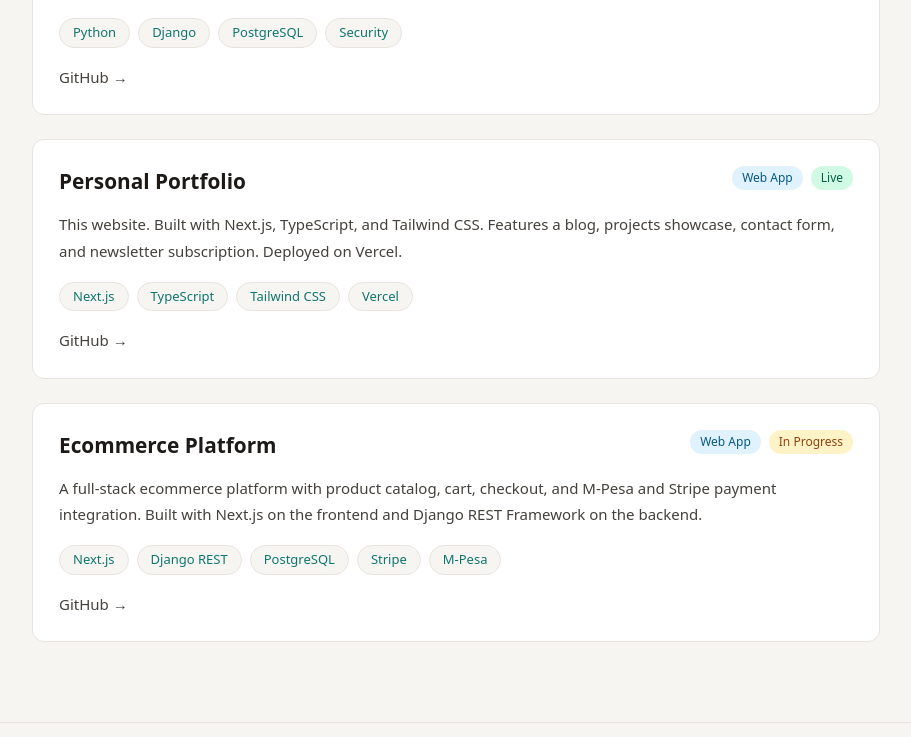
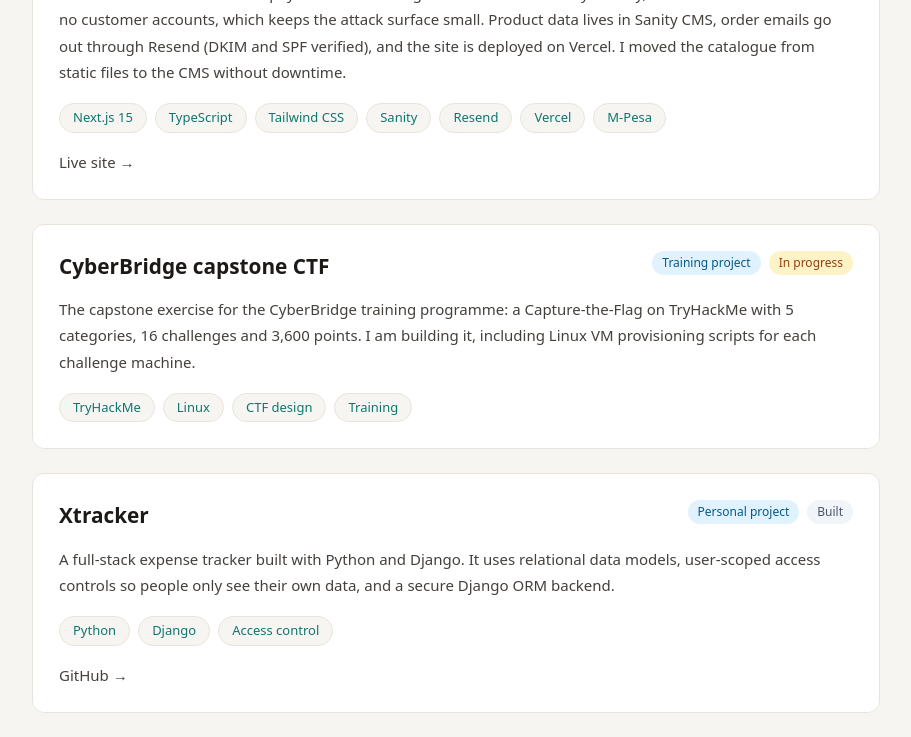
Before and after one commit to MunyiriCM/my-portfolio, a Next.js app: page /projects in a window 1280 px wide. Shown: the part 480-1217 px from the top of the page, without its empty margins (184-1095 px from the left). Built offline with nearby package versions, Linux system fonts and the light colour scheme.

Commit message:
Update content from master CV, remove employer name, light theme for contact and footer, harden contact route

```diff
--- a/app/contact/page.tsx
+++ b/app/contact/page.tsx
@@ -16,7 +16,7 @@
     setFormData({ ...formData, [e.target.name]: e.target.value });
   }
 
-  async function handleSubmit(e: React.MouseEvent<HTMLButtonElement>) {
+  async function handleSubmit(e: React.FormEvent<HTMLFormElement>) {
     e.preventDefault();
     setStatus("loading");
     try {
@@ -38,13 +38,12 @@
 
   const inputStyle = {
     width: "100%",
-    backgroundColor: "#111827",
-    border: "1px solid #374151",
+    backgroundColor: "#FFFFFF",
+    border: "1px solid #D6D2CA",
     borderRadius: "8px",
     padding: "12px 16px",
-    fontSize: "14px",
-    color: "#F9FAFB",
-    outline: "none",
+    fontSize: "15px",
+    color: "#1C1917",
     boxSizing: "border-box" as const,
   };
 
@@ -52,88 +51,90 @@
     display: "block",
     fontSize: "14px",
     fontWeight: "500" as const,
-    color: "#9CA3AF",
+    color: "#44403C",
     marginBottom: "8px",
   };
+
+  const infoHeading = { color: "#1C1917", fontWeight: "600" as const, fontSize: "16px", marginBottom: "8px" };
 
   return (
     <div style={{ maxWidth: "896px", margin: "0 auto", padding: "120px 24px 80px" }}>
 
       <Reveal>
         <section style={{ marginBottom: "64px" }}>
-          <h1 style={{ color: "#F9FAFB", fontSize: "2.5rem", fontWeight: "700", marginBottom: "16px" }}>Get in touch</h1>
-          <p style={{ color: "#9CA3AF", fontSize: "16px", lineHeight: "1.8", maxWidth: "600px" }}>
-            Open to cybersecurity roles, freelance web development projects, and technical collaborations. Fill in the form and I will get back to you as soon as possible.
+          <h1 style={{ color: "#1C1917", fontSize: "2.6rem", fontWeight: "700", marginBottom: "18px" }}>Get in touch</h1>
+          <p style={{ color: "#44403C", fontSize: "18px", lineHeight: "1.8", maxWidth: "620px" }}>
+            Open to cybersecurity roles, freelance web development projects and technical collaborations. Fill in the form and I will get back to you as soon as possible.
           </p>
         </section>
       </Reveal>
 
       <Reveal>
-        <div style={{ display: "grid", gridTemplateColumns: "1fr 2fr", gap: "64px" }}>
+        <div style={{ display: "flex", flexWrap: "wrap", gap: "56px" }}>
 
-          <div style={{ display: "flex", flexDirection: "column", gap: "32px" }}>
+          <div style={{ flex: "1 1 220px", display: "flex", flexDirection: "column", gap: "30px" }}>
             <div>
-              <h2 style={{ color: "#F9FAFB", fontWeight: "600", fontSize: "15px", marginBottom: "6px" }}>Email</h2>
-              <p style={{ color: "#9CA3AF", fontSize: "14px" }}>mmunyiri12@gmail.com</p>
+              <h2 style={infoHeading}>Email</h2>
+              <a href="mailto:mmunyiri12@gmail.com" style={{ color: "#0F766E", fontSize: "15px", textDecoration: "none" }}>mmunyiri12@gmail.com</a>
             </div>
             <div>
-              <h2 style={{ color: "#F9FAFB", fontWeight: "600", fontSize: "15px", marginBottom: "6px" }}>Location</h2>
-              <p style={{ color: "#9CA3AF", fontSize: "14px" }}>Nairobi, Kenya</p>
+              <h2 style={infoHeading}>Location</h2>
+              <p style={{ color: "#44403C", fontSize: "15px" }}>Nairobi, Kenya</p>
             </div>
             <div>
-              <h2 style={{ color: "#F9FAFB", fontWeight: "600", fontSize: "15px", marginBottom: "10px" }}>LinkedIn</h2>
-              <a href="https://linkedin.com/in/markmunyiri" target="_blank" rel="noopener noreferrer" style={{ display: "inline-flex", alignItems: "center", gap: "6px", backgroundColor: "#0A66C2", color: "#ffffff", padding: "8px 16px", borderRadius: "6px", fontSize: "13px", fontWeight: "500", textDecoration: "none" }}>Visit LinkedIn ↗</a>
+              <h2 style={infoHeading}>LinkedIn</h2>
+              <a href="https://www.linkedin.com/in/mark-ciira-1a1a332a4/" target="_blank" rel="noopener noreferrer" style={{ display: "inline-flex", alignItems: "center", gap: "6px", backgroundColor: "#0A66C2", color: "#FFFFFF", padding: "9px 18px", borderRadius: "6px", fontSize: "14px", fontWeight: "500", textDecoration: "none" }}>Visit LinkedIn ↗</a>
             </div>
             <div>
-              <h2 style={{ color: "#F9FAFB", fontWeight: "600", fontSize: "15px", marginBottom: "10px" }}>GitHub</h2>
-              <a href="https://github.com/MunyiriCM" target="_blank" rel="noopener noreferrer" style={{ display: "inline-flex", alignItems: "center", gap: "6px", backgroundColor: "#374151", color: "#F9FAFB", padding: "8px 16px", borderRadius: "6px", fontSize: "13px", fontWeight: "500", textDecoration: "none" }}>Visit GitHub ↗</a>
+              <h2 style={infoHeading}>GitHub</h2>
+              <a href="https://github.com/MunyiriCM" target="_blank" rel="noopener noreferrer" style={{ display: "inline-flex", alignItems: "center", gap: "6px", backgroundColor: "#1C1917", color: "#FFFFFF", padding: "9px 18px", borderRadius: "6px", fontSize: "14px", fontWeight: "500", textDecoration: "none" }}>Visit GitHub ↗</a>
             </div>
           </div>
 
-          <div style={{ display: "flex", flexDirection: "column", gap: "20px" }}>
-            <div style={{ display: "grid", gridTemplateColumns: "1fr 1fr", gap: "16px" }}>
+          <form onSubmit={handleSubmit} style={{ flex: "2 1 340px", display: "flex", flexDirection: "column", gap: "20px" }}>
+            <div style={{ display: "grid", gridTemplateColumns: "repeat(auto-fit, minmax(200px, 1fr))", gap: "16px" }}>
               <div>
-                <label style={labelStyle}>Name</label>
-                <input type="text" name="name" value={formData.name} onChange={handleChange} placeholder="Your name" style={inputStyle} />
+                <label htmlFor="name" style={labelStyle}>Name</label>
+                <input id="name" type="text" name="name" value={formData.name} onChange={handleChange} placeholder="Your name" maxLength={100} required style={inputStyle} />
               </div>
               <div>
-                <label style={labelStyle}>Email</label>
-                <input type="email" name="email" value={formData.email} onChange={handleChange} placeholder="your@email.com" style={inputStyle} />
+                <label htmlFor="email" style={labelStyle}>Email</label>
+                <input id="email" type="email" name="email" value={formData.email} onChange={handleChange} placeholder="you@example.com" maxLength={200} required style={inputStyle} />
               </div>
             </div>
 
             <div>
-              <label style={labelStyle}>Subject</label>
-              <select name="subject" value={formData.subject} onChange={handleChange} style={{ ...inputStyle, cursor: "pointer" }}>
-                <option value="" style={{ backgroundColor: "#111827" }}>Select a subject</option>
-                <option value="Job Opportunity" style={{ backgroundColor: "#111827" }}>Job opportunity</option>
-                <option value="Freelance Project" style={{ backgroundColor: "#111827" }}>Freelance project</option>
-                <option value="Collaboration" style={{ backgroundColor: "#111827" }}>Collaboration</option>
-                <option value="General Enquiry" style={{ backgroundColor: "#111827" }}>General enquiry</option>
+              <label htmlFor="subject" style={labelStyle}>Subject</label>
+              <select id="subject" name="subject" value={formData.subject} onChange={handleChange} required style={{ ...inputStyle, cursor: "pointer" }}>
+                <option value="">Select a subject</option>
+                <option value="Job Opportunity">Job opportunity</option>
+                <option value="Freelance Project">Freelance project</option>
+                <option value="Collaboration">Collaboration</option>
+                <option value="General Enquiry">General enquiry</option>
               </select>
             </div>
 
             <div>
-              <label style={labelStyle}>Message</label>
-              <textarea name="message" value={formData.message} onChange={handleChange} placeholder="Tell me about your project or enquiry..." rows={6} style={{ ...inputStyle, resize: "none" }} />
+              <label htmlFor="message" style={labelStyle}>Message</label>
+              <textarea id="message" name="message" value={formData.message} onChange={handleChange} placeholder="Tell me about your project or enquiry..." rows={6} maxLength={5000} required style={{ ...inputStyle, resize: "vertical" }} />
             </div>
 
             {status === "success" && (
-              <div style={{ backgroundColor: "#0F2E2B", border: "1px solid #14B8A6", borderRadius: "8px", padding: "12px 16px", color: "#14B8A6", fontSize: "14px" }}>
-                Message sent successfully. I will get back to you soon.
+              <div role="status" style={{ backgroundColor: "#D1FAE5", border: "1px solid #6EE7B7", borderRadius: "8px", padding: "12px 16px", color: "#065F46", fontSize: "15px" }}>
+                Message sent. I will get back to you soon.
               </div>
             )}
 
             {status === "error" && (
-              <div style={{ backgroundColor: "#2D1515", border: "1px solid #7F1D1D", borderRadius: "8px", padding: "12px 16px", color: "#FCA5A5", fontSize: "14px" }}>
-                Something went wrong. Please try again or email me directly.
+              <div role="alert" style={{ backgroundColor: "#FEE2E2", border: "1px solid #FCA5A5", borderRadius: "8px", padding: "12px 16px", color: "#991B1B", fontSize: "15px" }}>
+                Something went wrong. Please try again or email me directly at mmunyiri12@gmail.com.
               </div>
             )}
 
-            <button onClick={handleSubmit} disabled={status === "loading"} style={{ backgroundColor: "#14B8A6", color: "#042C24", padding: "14px 24px", borderRadius: "8px", fontSize: "14px", fontWeight: "600", border: "none", cursor: status === "loading" ? "not-allowed" : "pointer", opacity: status === "loading" ? 0.6 : 1 }}>
+            <button type="submit" disabled={status === "loading"} style={{ backgroundColor: "#0F766E", color: "#FFFFFF", padding: "14px 24px", borderRadius: "8px", fontSize: "15px", fontWeight: "600", border: "none", cursor: status === "loading" ? "not-allowed" : "pointer", opacity: status === "loading" ? 0.6 : 1 }}>
               {status === "loading" ? "Sending..." : "Send message"}
             </button>
-          </div>
+          </form>
 
         </div>
       </Reveal>
--- a/app/layout.tsx
+++ b/app/layout.tsx
@@ -1,8 +1,8 @@
 import type { Metadata } from "next";
 import { Geist, Geist_Mono } from "next/font/google";
 import "./globals.css";
-import Navbar from "../components/Navbar";
-import Footer from "../components/Footer";
+import Navbar from "@/components/Navbar";
+import Footer from "@/components/Footer";
 
 const geistSans = Geist({
   variable: "--font-geist-sans",
@@ -14,23 +14,40 @@
   subsets: ["latin"],
 });
 
+const siteTitle = "Mark Ciira — Cyber Security Analyst, Trainer and Developer";
+const siteDescription =
+  "Personal portfolio and blog of Mark Ciira, a cyber security analyst, cybersecurity trainer and developer based in Nairobi, Kenya.";
+
 export const metadata: Metadata = {
+  metadataBase: new URL("https://markciira.com"),
   title: {
-    default: "Mark Munyiri — Cybersecurity & Software Engineer",
-    template: "%s | Mark Munyiri",
+    default: siteTitle,
+    template: "%s | Mark Ciira",
   },
-  description:
-    "Personal portfolio and blog of Mark Munyiri — cybersecurity engineer, IT support specialist, and software developer based in Nairobi, Kenya.",
-  keywords: ["cybersecurity", "software engineer", "Nairobi", "Kenya", "portfolio"],
-  authors: [{ name: "Mark Munyiri" }],
+  description: siteDescription,
+  keywords: [
+    "cyber security analyst",
+    "cybersecurity trainer",
+    "incident response",
+    "vulnerability management",
+    "Next.js",
+    "Nairobi",
+    "Kenya",
+    "portfolio",
+  ],
+  authors: [{ name: "Mark Ciira Munyiri" }],
   openGraph: {
-    title: "Mark Munyiri — Cybersecurity & Software Engineer",
-    description:
-      "Personal portfolio and blog of Mark Munyiri based in Nairobi, Kenya.",
-    url: "https://markmunyiri.dev",
-    siteName: "Mark Munyiri",
-    locale: "en_US",
+    title: siteTitle,
+    description: siteDescription,
+    url: "https://markciira.com",
+    siteName: "Mark Ciira",
+    locale: "en_GB",
     type: "website",
+  },
+  twitter: {
+    card: "summary",
+    title: siteTitle,
+    description: siteDescription,
   },
 };
 
--- a/app/projects/page.tsx
+++ b/app/projects/page.tsx
@@ -2,43 +2,70 @@
 
 export const metadata = {
   title: "Projects",
-  description: "Projects built by Mark Ciira — cybersecurity tools, web applications, and software development work.",
+  description: "Projects by Mark Ciira: a client ecommerce site, a cybersecurity training CTF, web applications and a home lab.",
 };
 
-const projects = [
+interface Project {
+  title: string;
+  description: string;
+  tags: string[];
+  type: string;
+  status: string;
+  links: { label: string; href: string }[];
+}
+
+const projects: Project[] = [
+  {
+    title: "Evolve ecommerce platform",
+    description:
+      "A production ecommerce site built for a client, Evolution Nexus Ltd, and delivered from first build through to handover of all accounts. The payment flow is designed around M-Pesa Paybill only, with no stored card data and no customer accounts, which keeps the attack surface small. Product data lives in Sanity CMS, order emails go out through Resend (DKIM and SPF verified), and the site is deployed on Vercel. I moved the catalogue from static files to the CMS without downtime.",
+    tags: ["Next.js 15", "TypeScript", "Tailwind CSS", "Sanity", "Resend", "Vercel", "M-Pesa"],
+    type: "Client project",
+    status: "Delivered",
+    links: [{ label: "Live site", href: "https://evolveke.com" }],
+  },
+  {
+    title: "CyberBridge capstone CTF",
+    description:
+      "The capstone exercise for the CyberBridge training programme: a Capture-the-Flag on TryHackMe with 5 categories, 16 challenges and 3,600 points. I am building it, including Linux VM provisioning scripts for each challenge machine.",
+    tags: ["TryHackMe", "Linux", "CTF design", "Training"],
+    type: "Training project",
+    status: "In progress",
+    links: [],
+  },
   {
     title: "Xtracker",
-    description: "A secure full-stack expense tracking application. Built with Python and Django, featuring user authentication, expense categorization, and spending analytics. Demonstrates secure coding practices and full-stack Django development.",
-    tags: ["Python", "Django", "PostgreSQL", "Security"],
-    type: "Web App",
-    status: "Live",
-    github: "https://github.com/MunyiriCM",
-    demo: "",
+    description:
+      "A full-stack expense tracker built with Python and Django. It uses relational data models, user-scoped access controls so people only see their own data, and a secure Django ORM backend.",
+    tags: ["Python", "Django", "Access control"],
+    type: "Personal project",
+    status: "Built",
+    links: [{ label: "GitHub", href: "https://github.com/MunyiriCM" }],
   },
   {
-    title: "Personal Portfolio",
-    description: "This website. Built with Next.js, TypeScript, and Tailwind CSS. Features a blog, projects showcase, contact form, and newsletter subscription. Deployed on Vercel.",
-    tags: ["Next.js", "TypeScript", "Tailwind CSS", "Vercel"],
-    type: "Web App",
+    title: "Personal portfolio",
+    description:
+      "This website. Built with Next.js, TypeScript and Tailwind CSS, with a Sanity-powered blog and a contact form that sends email through Resend. Deployed on Vercel.",
+    tags: ["Next.js", "TypeScript", "Tailwind CSS", "Sanity", "Resend", "Vercel"],
+    type: "Personal project",
     status: "Live",
-    github: "https://github.com/MunyiriCM",
-    demo: "",
+    links: [{ label: "GitHub", href: "https://github.com/MunyiriCM" }],
   },
   {
-    title: "Ecommerce Platform",
-    description: "A full-stack ecommerce platform with product catalog, cart, checkout, and M-Pesa and Stripe payment integration. Built with Next.js on the frontend and Django REST Framework on the backend.",
-    tags: ["Next.js", "Django REST", "PostgreSQL", "Stripe", "M-Pesa"],
-    type: "Web App",
-    status: "In Progress",
-    github: "https://github.com/MunyiriCM",
-    demo: "",
+    title: "Security home lab",
+    description:
+      "A home lab I am building with OPNsense, Wazuh and Kali Linux, to study how firewall logs and EDR alerts relate to each other.",
+    tags: ["OPNsense", "Wazuh", "Kali Linux"],
+    type: "Home lab",
+    status: "In progress",
+    links: [],
   },
 ];
 
 function getStatusStyle(status: string) {
-  if (status === "Live") return { backgroundColor: "#D1FAE5", color: "#065F46" };
-  if (status === "In Progress") return { backgroundColor: "#FEF3C7", color: "#92400E" };
-  return { backgroundColor: "#F1F5F9", color: "#64748B" };
+  if (status === "In progress") return { backgroundColor: "#FEF3C7", color: "#92400E" };
+  if (status === "Built") return { backgroundColor: "#F1F5F9", color: "#475569" };
+  return { backgroundColor: "#D1FAE5", color: "#065F46" };
 }
 
 export default function ProjectsPage() {
@@ -49,7 +76,7 @@
         <section style={{ marginBottom: "64px" }}>
           <h1 style={{ color: "#1C1917", fontSize: "2.6rem", fontWeight: "700", marginBottom: "18px" }}>Projects</h1>
           <p style={{ color: "#44403C", fontSize: "18px", lineHeight: "1.8", maxWidth: "620px" }}>
-            A collection of things I have built — web applications, security tools, and side projects. All source code is available on GitHub.
+            Things I have built and am building: a client ecommerce site, training material, web applications and a home lab. Code for my personal projects is on GitHub.
           </p>
         </section>
       </Reveal>
@@ -60,9 +87,9 @@
             <Reveal key={project.title} delay={i * 100}>
               <div className="hover-card" style={{ border: "1px solid #E8E4DD", borderRadius: "12px", padding: "26px", backgroundColor: "#FFFFFF" }}>
 
-                <div style={{ display: "flex", alignItems: "flex-start", justifyContent: "space-between", marginBottom: "14px" }}>
+                <div style={{ display: "flex", flexWrap: "wrap", alignItems: "flex-start", justifyContent: "space-between", gap: "10px", marginBottom: "14px" }}>
                   <h2 style={{ color: "#1C1917", fontSize: "1.3rem", fontWeight: "600" }}>{project.title}</h2>
-                  <div style={{ display: "flex", gap: "8px" }}>
+                  <div style={{ display: "flex", flexWrap: "wrap", gap: "8px" }}>
                     <span style={{ fontSize: "12px", padding: "3px 10px", borderRadius: "20px", backgroundColor: "#E0F2FE", color: "#075985" }}>{project.type}</span>
                     <span style={{ fontSize: "12px", padding: "3px 10px", borderRadius: "20px", ...getStatusStyle(project.status) }}>{project.status}</span>
                   </div>
@@ -70,20 +97,21 @@
 
                 <p style={{ color: "#44403C", fontSize: "15px", lineHeight: "1.75", marginBottom: "18px" }}>{project.description}</p>
 
-                <div style={{ display: "flex", flexWrap: "wrap", gap: "8px", marginBottom: "18px" }}>
+                <div style={{ display: "flex", flexWrap: "wrap", gap: "8px", marginBottom: project.links.length > 0 ? "18px" : "0" }}>
                   {project.tags.map((tag) => (
                     <span key={tag} className="hover-tag" style={{ fontSize: "13px", backgroundColor: "#F7F5F2", color: "#0F766E", padding: "4px 13px", borderRadius: "20px", border: "1px solid #E8E4DD" }}>{tag}</span>
                   ))}
                 </div>
 
-                <div style={{ display: "flex", gap: "16px" }}>
-                  {project.github && (
-                    <a href={project.github} target="_blank" rel="noopener noreferrer" className="hover-link" style={{ color: "#44403C", fontSize: "15px", textDecoration: "none" }}>GitHub →</a>
-                  )}
-                  {project.demo && (
-                    <a href={project.demo} target="_blank" rel="noopener noreferrer" className="hover-link" style={{ color: "#44403C", fontSize: "15px", textDecoration: "none" }}>Live demo →</a>
-                  )}
-                </div>
+                {project.links.length > 0 && (
+                  <div style={{ display: "flex", flexWrap: "wrap", gap: "16px" }}>
+                    {project.links.map((link) => (
+                      <a key={link.label} href={link.href} target="_blank" rel="noopener noreferrer" className="hover-link" style={{ color: "#44403C", fontSize: "15px", textDecoration: "none" }}>
+                        {link.label} →
+                      </a>
+                    ))}
+                  </div>
+                )}
 
               </div>
             </Reveal>
```
Also changed, not shown: app/api/contact/route.ts (+32 -17 lines), components/Footer.tsx (+6 -6 lines).
